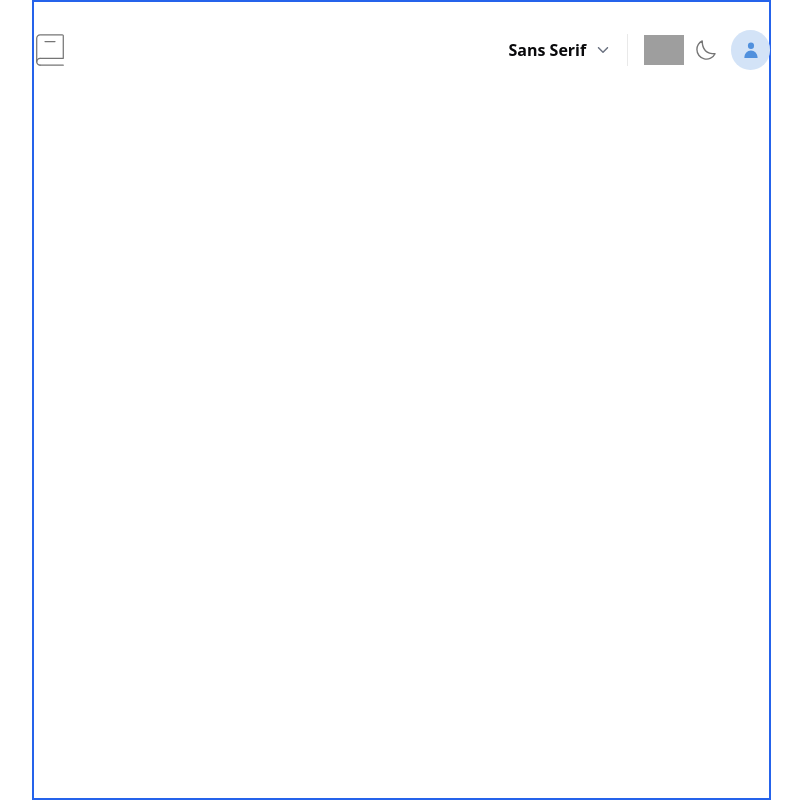
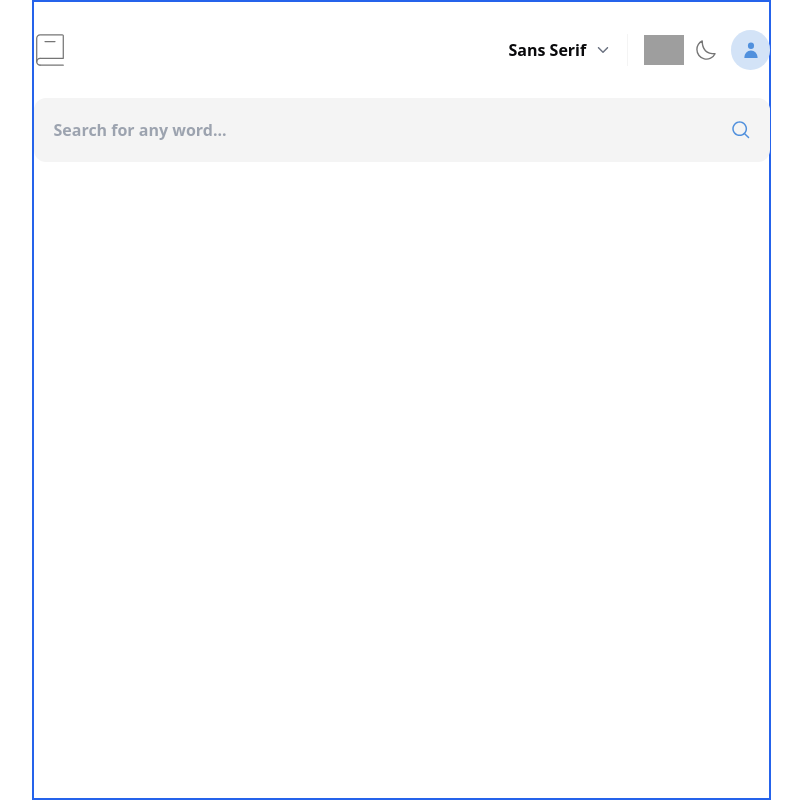
Before and after one commit to ioenimil/Dictionary_Application_Frontend, a React (Vite) app: page / in a window 1280 px wide. Shown: the whole page, without its empty margins (239-1041 px from the left). Built offline with nearby package versions, Linux system fonts and the light colour scheme; grey boxes are pictures that could not be loaded.

Commit message:
add search component to handle search functionality

```diff
--- a/src/components/DarkMode.tsx
+++ b/src/components/DarkMode.tsx
@@ -19,6 +19,7 @@ const DarkMode = () => {
         "(prefers-color-scheme: light)"
       ).matches;
       const newTheme = prefersLight ? "light" : "dark";
+      console.log(prefersLight);
       applyTheme(newTheme);
       localStorage.setItem("theme", newTheme);
     }
--- a/src/components/SearchContent.tsx
+++ b/src/components/SearchContent.tsx
@@ -1,11 +1,11 @@
-
+import SearchComponent from "./searchComponent";
 
 const SearchContent = () => {
   return (
     <div className=" w-[327px] h-[86%]  md:w-[689px]  md:h-[819px] lg:h-[550px] lg:w-[737px]  mt-5 md:mt-8">
+      <SearchComponent />
+    </div>
+  );
+};
 
-    </div>
-  )
-}
-
-export default SearchContent
+export default SearchContent;
--- /dev/null
+++ b/src/components/searchComponent.tsx
@@ -0,0 +1,45 @@
+import { ChangeEvent, useState } from "react";
+import blueSearchIcon from "../assets/blueSearchIcon.svg";
+const SearchComponent = () => {
+  const [searchedWord, setSearchedWord] = useState<string>("");
+  const [error, setError] = useState<string>("");
+  const handleSearchChange = (e: ChangeEvent<HTMLInputElement>): void => {
+    setSearchedWord(e.target.value);
+    if (error) setError("");
+  };
+  const handleSubmit = (e: React.FormEvent<HTMLFormElement>): void => {
+    e.preventDefault();
+    if (searchedWord.trim() === "") {
+      setError("Whoops, can't be empty...");
+    } else {
+      setError("");
+      setSearchedWord("");
+    }
+  };
+  return (
+    <div>
+      <form
+        onSubmit={handleSubmit}
+        className=" relative mb-1  w-[327px] h-[48px] lg:w-[736px] md:w-[689px] md:h-16 rounded-xl dark:bg-[#1F1F1F] bg-grayBg flex items-center "
+      >
+        <input
+          value={searchedWord}
+          onChange={handleSearchChange}
+          className={`pl-5 w-full caret-global_blue   dark:caret-global_orange font-semibold rounded-xl h-full bg-transparent outline-none  placeholder:dark:text-[#FFFFFF]
+            ${
+              error
+                ? "border-global_orange  border-[1px]"
+                : " focus:border-global_blue focus:border-[1px]  dark:focus:border-global_orange"
+            } focus:outline`}
+          type="text"
+          placeholder="Search for any word..."
+        />
+        <button className="absolute right-5 cursor-pointer" type="submit">
+          <img src={blueSearchIcon} alt="searchIcon" />
+        </button>
+      </form>
+      <span className=" text-global_red">{error}</span>
+    </div>
+  );
+};
+export default SearchComponent;
--- a/tailwind.config.js
+++ b/tailwind.config.js
@@ -24,9 +24,11 @@ export default {
           DEFAULT: "hsl(var(--card))",
           foreground: "hsl(var(--card-foreground))",
         },
-        orange: "#FF6500",
+        global_orange: "#FF6500",
+        global_blue:'#5090DD',
+        global_red:"#FF5252",
         darkBg:' #1E1E1E',
-        grayBg:"#E9E9E9",
+        grayBg:"#F4F4F4",
         popover: {
           DEFAULT: "hsl(var(--popover))",
           foreground: "hsl(var(--popover-foreground))",
```
